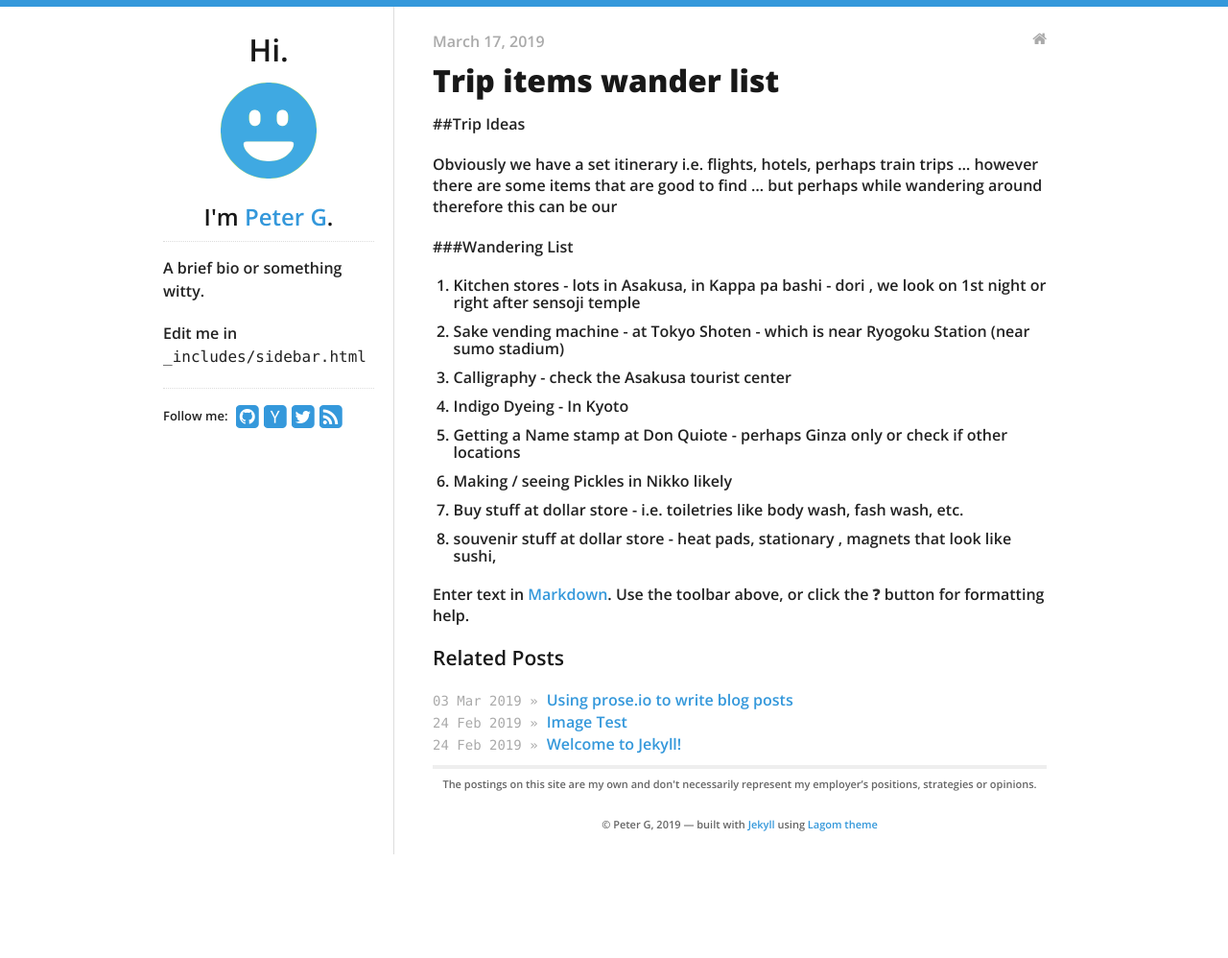
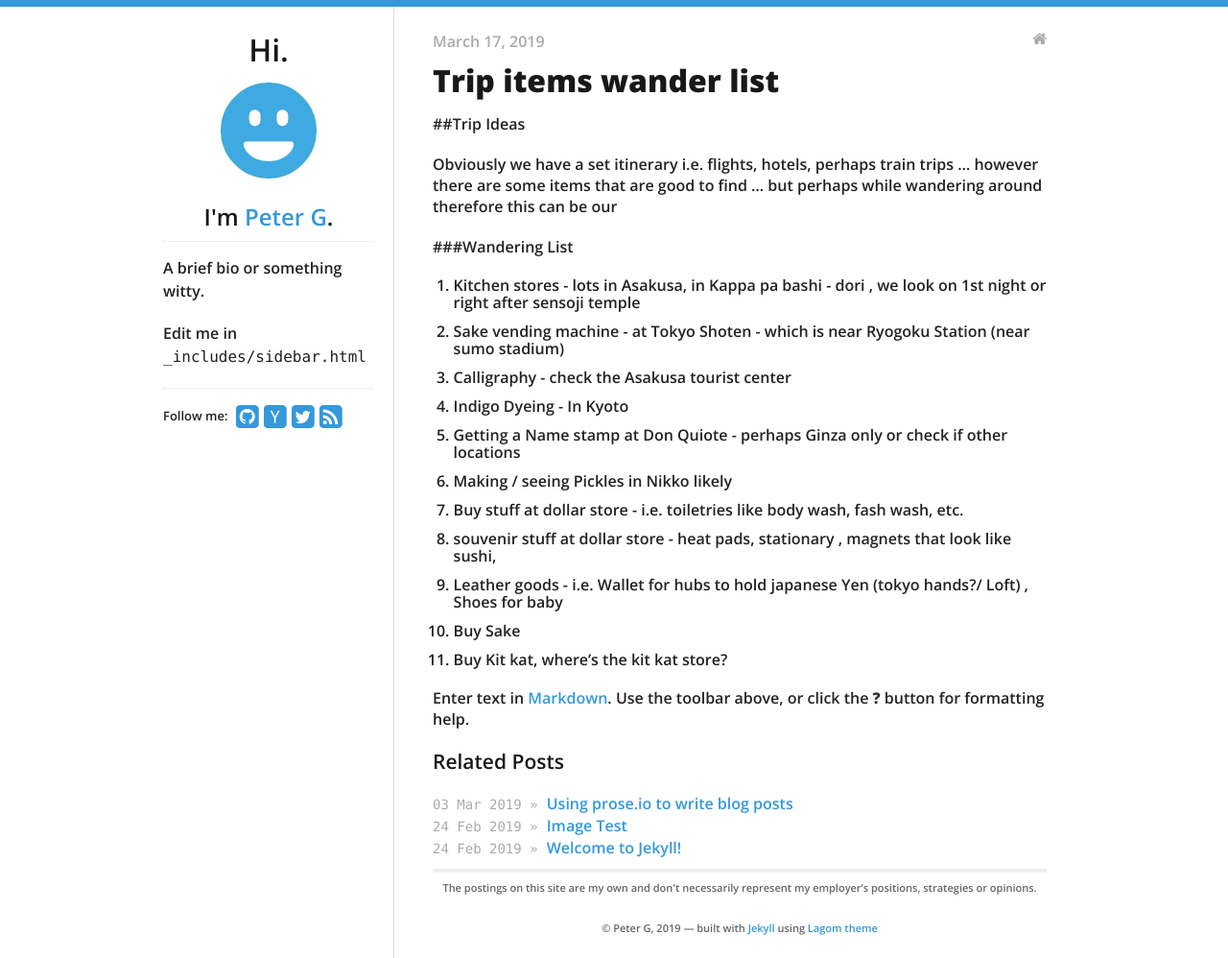
Before and after one commit to aegeon1/aegeon1.github.io, a Jekyll site: the page built from _posts/2019-03-17-Trip Items - Wander List.md, in a window 1280 px wide. Shown: the whole page at 96% size. Built offline with Jekyll 4.4.1, drawn with Linux system fonts in a browser that asks for light colours; our own code applies the rules of GitHub Pages for plain Markdown files; before the commit the page ends 907 px from its top, so only the background shows below that.

Commit message:
Update 2019-03-17-Trip Items - Wander List.md

```diff
--- a/_posts/2019-03-17-Trip Items - Wander List.md
+++ b/_posts/2019-03-17-Trip Items - Wander List.md
@@ -15,6 +15,10 @@
 7. Making / seeing Pickles in Nikko likely
 8. Buy stuff at dollar store - i.e. toiletries like body wash, fash wash, etc.
 9. souvenir stuff at dollar store - heat pads, stationary , magnets that look like sushi,
+10. Leather goods - i.e. Wallet for hubs to hold japanese Yen (tokyo hands?/ Loft) , Shoes for baby
+11. Buy Sake
+12. Buy Kit kat, where's the kit kat store?
+
 
 
 
```
